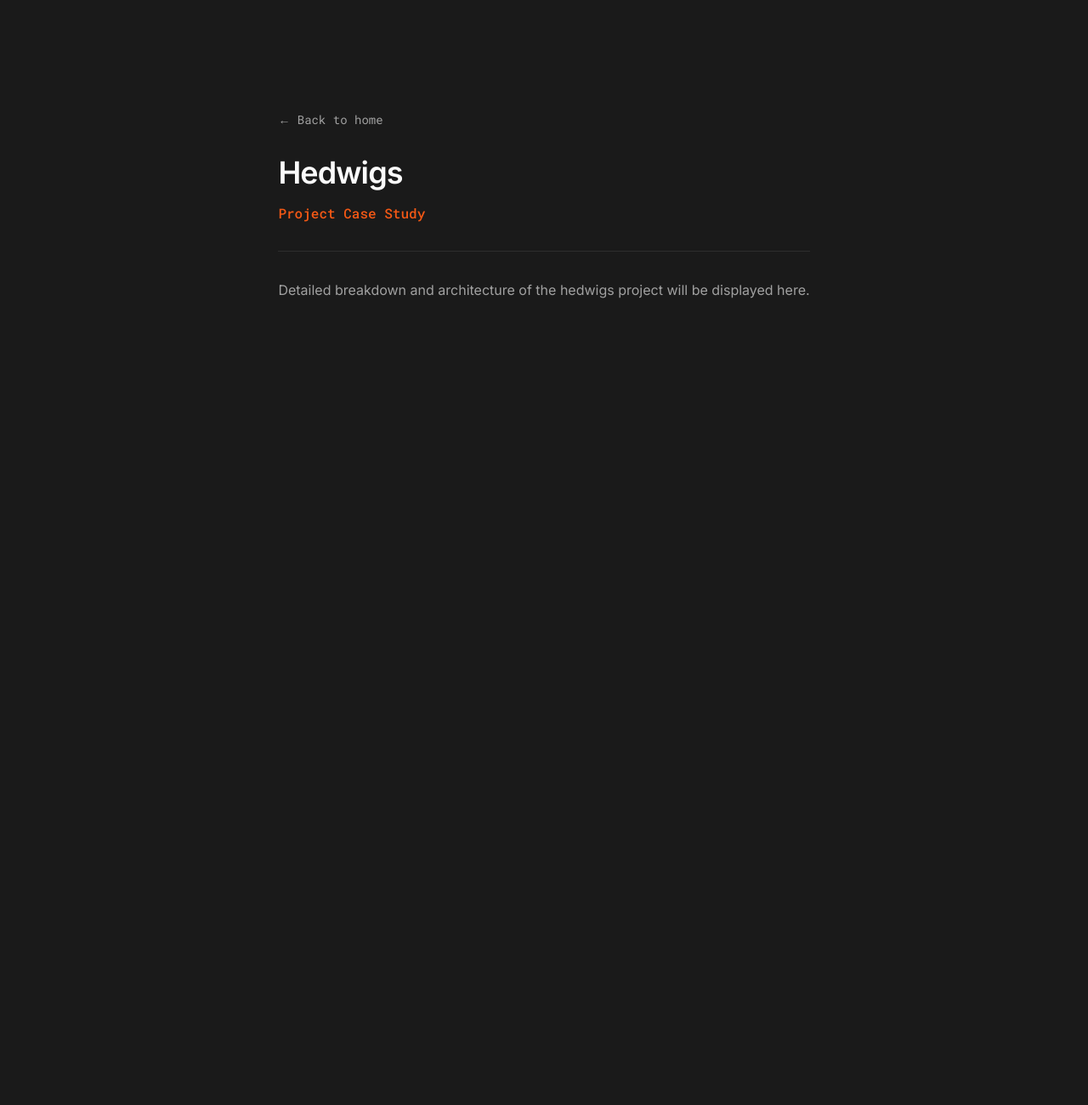
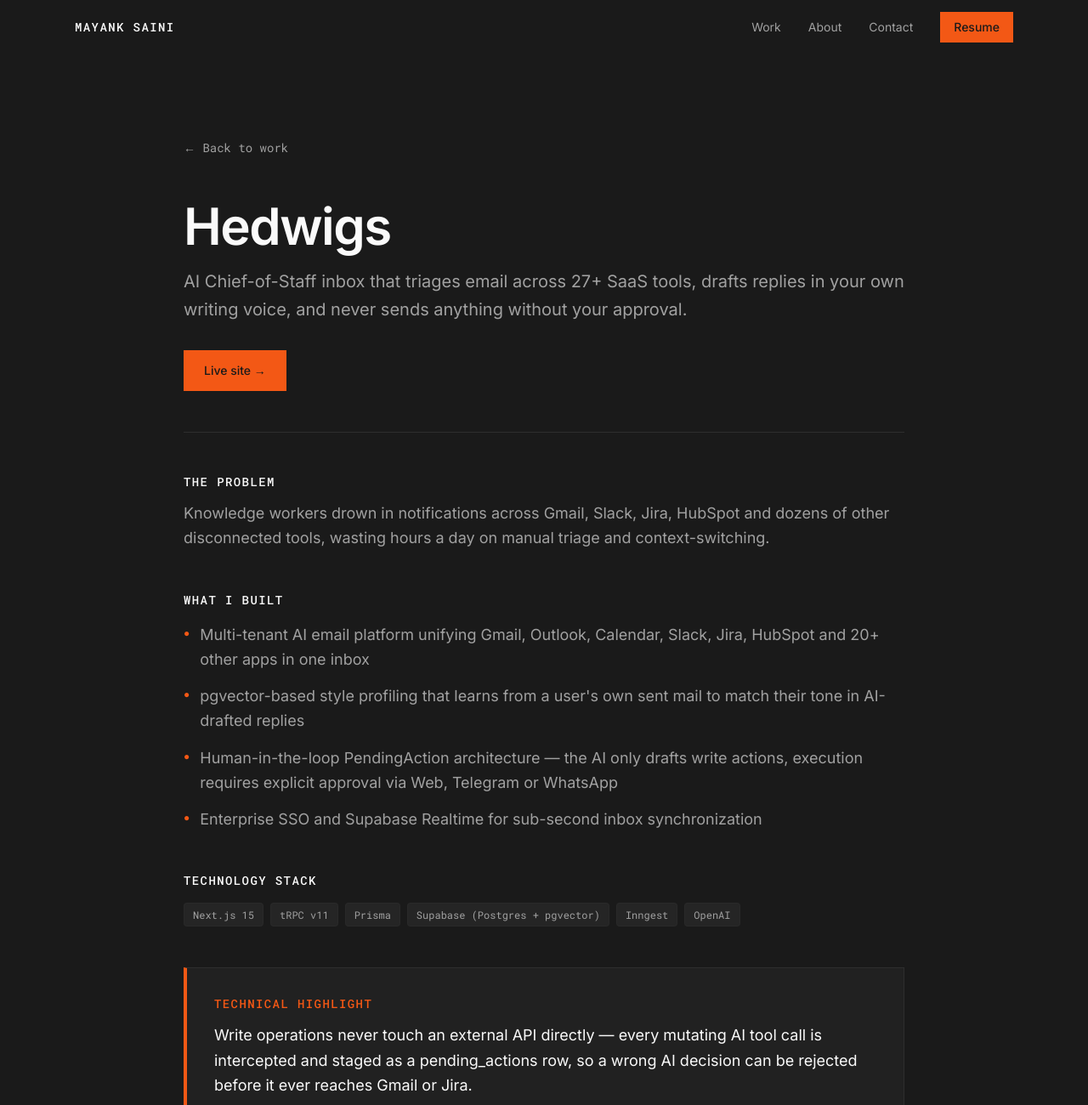
Before and after one commit to Mayank-saraswal/mayanksaraswal, a Next.js app: page /projects/hedwigs in a window 1280 px wide. Shown: the top 1300 px of the page at 85% size. Before the commit the page ends 800 px from the top, so only its background shows below. Built offline with nearby package versions, Linux system fonts and the light colour scheme.

Commit message:
feat: project case study pages

```diff
--- a/app/projects/[slug]/page.tsx
+++ b/app/projects/[slug]/page.tsx
@@ -1,4 +1,43 @@
 import Link from "next/link";
+import { notFound } from "next/navigation";
+import { Metadata } from "next";
+import { projects } from "@/lib/projects";
+import Nav from "@/components/Nav";
+
+export const dynamicParams = false;
+
+export async function generateStaticParams() {
+  const featuredProjects = projects.filter((project) => project.featured);
+  return featuredProjects.map((project) => ({
+    slug: project.slug,
+  }));
+}
+
+export async function generateMetadata({
+  params,
+}: {
+  params: Promise<{ slug: string }>;
+}): Promise<Metadata> {
+  const { slug } = await params;
+  const project = projects.find((p) => p.slug === slug);
+
+  if (!project || !project.featured) {
+    return {
+      title: "Project Not Found | Mayank Saraswal",
+    };
+  }
+
+  return {
+    title: `${project.name} | Case Study`,
+    description: project.tagline,
+    openGraph: {
+      title: `${project.name} — Mayank Saraswal`,
+      description: project.tagline,
+      url: `https://mayanksaraswal.com/projects/${project.slug}`,
+      type: "article",
+    },
+  };
+}
 
 export default async function ProjectDetailPage({
   params,
@@ -6,30 +45,152 @@ export default async function ProjectDetailPage({
   params: Promise<{ slug: string }>;
 }) {
   const { slug } = await params;
+  const project = projects.find((p) => p.slug === slug);
+
+  if (!project || !project.featured) {
+    notFound();
+  }
+
+  const featuredProjects = projects.filter((p) => p.featured);
+  const currentIndex = featuredProjects.findIndex((p) => p.slug === project.slug);
+  const nextProject =
+    featuredProjects[(currentIndex + 1) % featuredProjects.length];
 
   return (
-    <main className="min-h-screen max-w-4xl mx-auto px-6 py-24 md:py-32">
-      <div className="space-y-8">
+    <div className="min-h-screen flex flex-col bg-ink text-paper">
+      <Nav />
+      <main className="flex-1 max-w-4xl w-full mx-auto px-6 py-16 sm:py-24 space-y-12 animate-fade-up">
+        {/* 1. Back to work link */}
+        <div>
           <Link
-          href="/"
+            href="/#work"
             className="inline-flex items-center gap-2 text-sm font-mono text-paper-dim hover:text-paper transition-colors"
           >
-          &larr; Back to home
+            &larr; Back to work
           </Link>
-        <div className="space-y-4 pb-8 border-b border-border">
-          <h1 className="text-3xl md:text-4xl font-semibold tracking-tight text-paper capitalize">
-            {slug.replace(/-/g, " ")}
+        </div>
+
+        {/* Header: Name & Tagline */}
+        <div className="space-y-4">
+          <h1 className="text-4xl sm:text-5xl md:text-6xl font-semibold tracking-tight text-paper leading-[1.1]">
+            {project.name}
           </h1>
-          <p className="text-base font-mono text-accent font-medium">
-            Project Case Study
+          <p className="text-lg sm:text-xl text-paper-dim font-normal leading-relaxed">
+            {project.tagline}
+          </p>
+
+          {/* 4. Buttons */}
+          {(project.liveUrl || project.githubUrl) && (
+            <div className="flex flex-wrap items-center gap-4 pt-4">
+              {project.liveUrl && (
+                <a
+                  href={project.liveUrl}
+                  target="_blank"
+                  rel="noopener noreferrer"
+                  className="bg-accent text-ink px-6 py-3.5 text-sm font-medium hover:opacity-90 transition-opacity inline-flex items-center justify-center gap-2"
+                >
+                  Live site &rarr;
+                </a>
+              )}
+              {project.githubUrl && (
+                <a
+                  href={project.githubUrl}
+                  target="_blank"
+                  rel="noopener noreferrer"
+                  className="border border-border text-paper px-6 py-3.5 text-sm font-medium hover:border-paper-dim transition-colors inline-flex items-center justify-center gap-2"
+                >
+                  View code &rarr;
+                </a>
+              )}
+            </div>
+          )}
+        </div>
+
+        {/* 5. Horizontal divider */}
+        <hr className="border-border" />
+
+        <div className="space-y-12">
+          {/* 6. The problem */}
+          {project.problem && (
+            <section className="space-y-3">
+              <h2 className="font-mono text-xs sm:text-sm text-paper tracking-widest uppercase font-medium">
+                THE PROBLEM
+              </h2>
+              <p className="text-base sm:text-lg text-paper-dim font-normal leading-relaxed">
+                {project.problem}
+              </p>
+            </section>
+          )}
+
+          {/* 7. What I built */}
+          {project.highlights && project.highlights.length > 0 && (
+            <section className="space-y-4">
+              <h2 className="font-mono text-xs sm:text-sm text-paper tracking-widest uppercase font-medium">
+                WHAT I BUILT
+              </h2>
+              <ul className="space-y-3.5">
+                {project.highlights.map((highlight, index) => (
+                  <li
+                    key={index}
+                    className="flex items-start gap-3 text-base sm:text-lg text-paper-dim font-normal leading-relaxed"
+                  >
+                    <span className="text-accent mt-1 text-xs font-mono select-none">
+                      ●
+                    </span>
+                    <span>{highlight}</span>
+                  </li>
+                ))}
+              </ul>
+            </section>
+          )}
+
+          {/* 8. Stack tags row */}
+          {project.stack && project.stack.length > 0 && (
+            <section className="space-y-3">
+              <h2 className="font-mono text-xs sm:text-sm text-paper tracking-widest uppercase font-medium">
+                TECHNOLOGY STACK
+              </h2>
+              <div className="flex flex-wrap items-center gap-2 pt-1">
+                {project.stack.map((tech) => (
+                  <span
+                    key={tech}
+                    className="font-mono text-[12px] text-paper-dim bg-white/[0.05] px-2.5 py-1 rounded-sm border border-border/50"
+                  >
+                    {tech}
+                  </span>
+                ))}
+              </div>
+            </section>
+          )}
+
+          {/* 9. Technical highlight callout box */}
+          {project.technicalHighlight && (
+            <div className="border border-border bg-white/[0.03] p-6 sm:p-8 space-y-3 border-l-4 border-l-accent my-8">
+              <div className="font-mono text-xs sm:text-sm text-accent tracking-widest uppercase font-medium">
+                TECHNICAL HIGHLIGHT
+              </div>
+              <p className="text-base sm:text-lg text-paper font-normal leading-relaxed">
+                {project.technicalHighlight}
               </p>
             </div>
-        <div className="prose prose-invert max-w-none text-paper-dim font-normal leading-relaxed">
-          <p>
-            Detailed breakdown and architecture of the {slug} project will be displayed here.
-          </p>
+          )}
         </div>
+
+        {/* 10. Next project link */}
+        <div className="pt-12 border-t border-border flex justify-end">
+          <Link
+            href={`/projects/${nextProject.slug}`}
+            className="group inline-flex flex-col items-end gap-1.5 text-right"
+          >
+            <span className="font-mono text-xs text-paper-dim uppercase tracking-wider group-hover:text-accent transition-colors">
+              Next Project &rarr;
+            </span>
+            <span className="text-xl sm:text-2xl font-semibold text-paper group-hover:text-accent transition-colors flex items-center gap-2">
+              {nextProject.name}
+            </span>
+          </Link>
         </div>
       </main>
+    </div>
   );
 }
```
Lines whose indentation alone changed are shown as unchanged.
